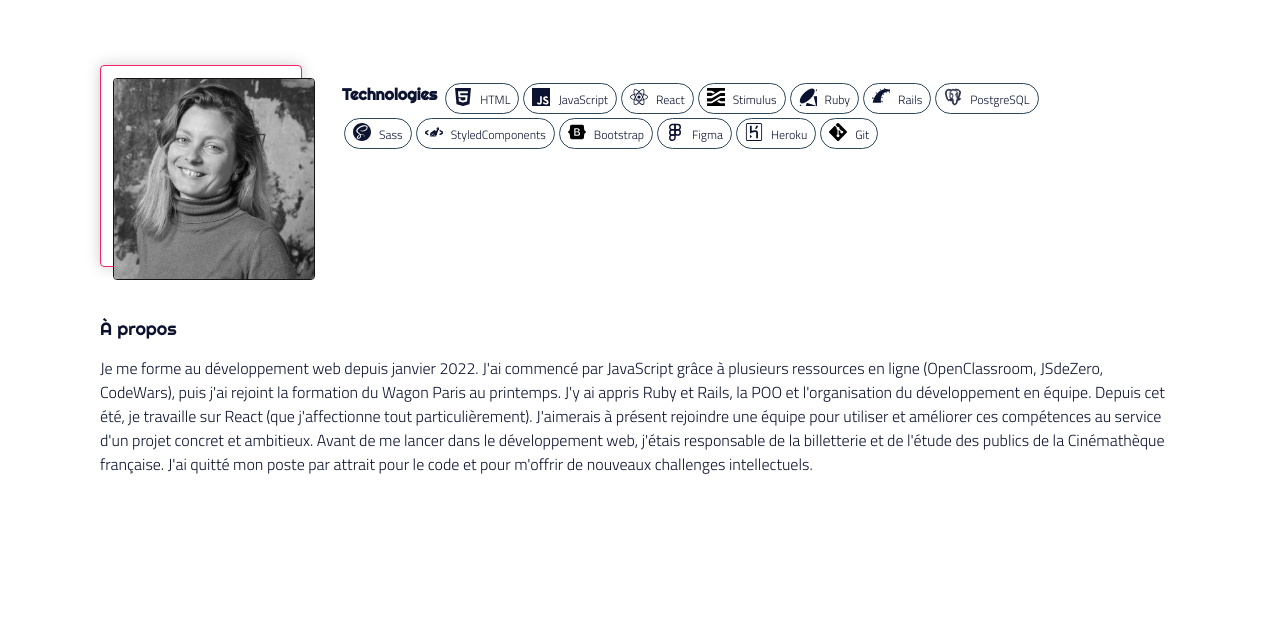
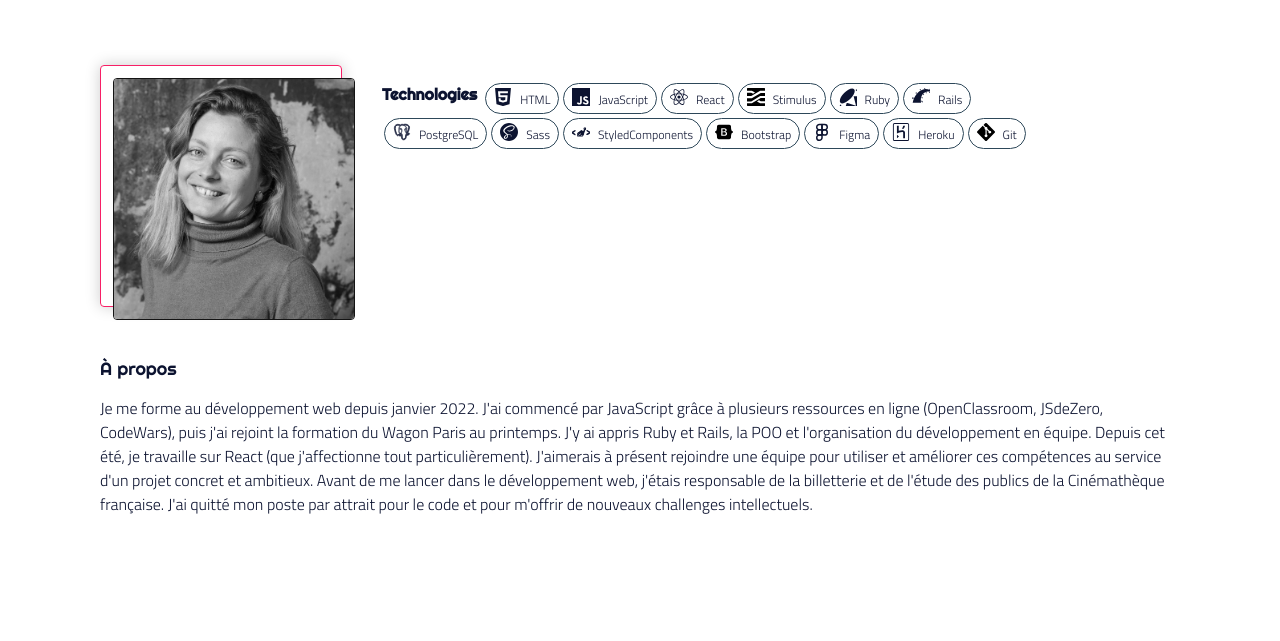
Before and after one commit to noleni/portfolio, a React (Create React App) app: page / in a window 1280 px wide. Shown: the part 855-1496 px from the top of the page. Built offline with nearby package versions, Linux system fonts and the light colour scheme.

Commit message:
fixing section justify-content

```diff
--- a/src/components/_settings/_base.scss
+++ b/src/components/_settings/_base.scss
@@ -15,7 +15,6 @@ body {
 
 section {
   display: flex;
-  justify-content: center;
   flex-direction: column;
   align-items: flex-start;
   height: 100vh;
--- a/src/components/pages/Main.jsx
+++ b/src/components/pages/Main.jsx
@@ -16,18 +16,11 @@ import { ScrollToPlugin } from 'gsap/ScrollToPlugin';
 gsap.registerPlugin(ScrollTrigger, ScrollToPlugin);
 
 
-
-
 const MainStyle = styled.div`
 
     height: 100vh;
     padding: 0 20px 0 20px;
-    ${'' /* overflow-y: scroll; */}
-    scroll-snap-type: y mandatory;
 
-  section {
-    scroll-snap-align: center;
-  }
 
   .title-big {
     font-family: var(--title);
--- a/src/components/sections/About.jsx
+++ b/src/components/sections/About.jsx
@@ -68,8 +68,8 @@ const ProfilPicStyle = styled.div`
       position: relative;
       border: 1px solid var(--neon-pink);
       border-radius: 4px;
-      width: 160px;
-      height: 160px;
+      width: 200px;
+      height: 200px;
       box-shadow: 0 0 15px rgba(0,0,0,0.2);
     }
 
@@ -89,8 +89,8 @@ const ProfilPicStyle = styled.div`
 
   @media(min-width: 768px) {
     .img-border {
-      width: 200px;
-      height: 200px;
+      width: 240px;
+      height: 240px;
     }
   }
 `
--- a/src/components/sections/Home.jsx
+++ b/src/components/sections/Home.jsx
@@ -3,6 +3,10 @@ import React from 'react';
 import More from "../More";
 import Button from "../UI/Button";
 import styled from 'styled-components';
+
+const HomeStyle = styled.section`
+  justify-content: center
+`
 
 const HomesGreetingStyles = styled.p`
   @media(max-width: 576px) {
@@ -12,7 +16,7 @@ const HomesGreetingStyles = styled.p`
 
 const Home = React.forwardRef((props, ref) => {
   return (
-    <section ref={ref}>
+    <HomeStyle ref={ref}>
       <div>
         <HomesGreetingStyles>Bonjour, je suis</HomesGreetingStyles>
         <h1 className={props.h1Class}>Marine Ramillon,</h1>
@@ -24,7 +28,7 @@ const Home = React.forwardRef((props, ref) => {
         arrowClassName="down-effect"
         text="Pour en savoir plus">
       </More>
-    </section>
+    </HomeStyle>
   )
 });
 
```
